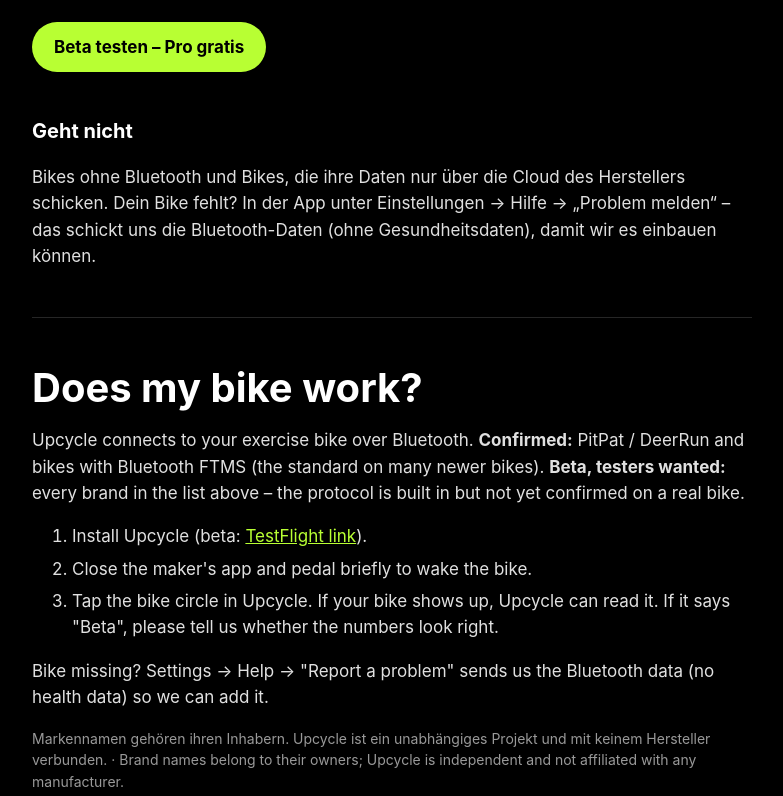
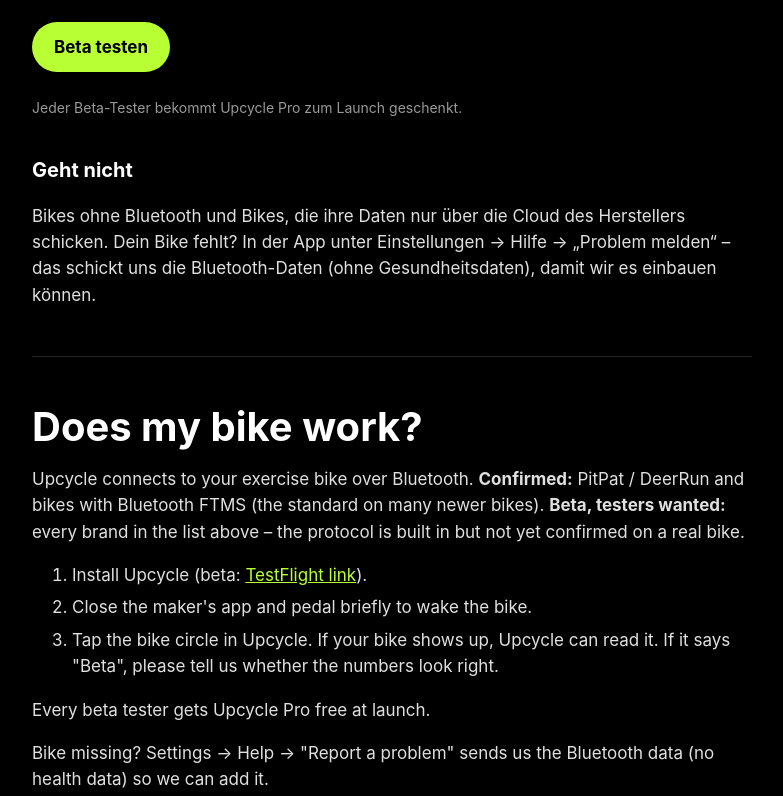
Before and after one commit to louiskl/upcycle-site, a plain HTML site: page bikes.html in a window 1280 px wide. Shown: the part 1338-2134 px from the top of the page, without its empty margins (248-1031 px from the left). Drawn offline with Linux system fonts and the light colour scheme.

Commit message:
Bike list: testers get Pro free at launch
Co-Authored-By: Claude Opus 5.5 <noreply@anthropic.com>

```diff
--- a/bikes.html
+++ b/bikes.html
@@ -72,7 +72,8 @@
   <div class="bike">Leistungsmesser (CPS)<small>Bluetooth-Powermeter</small></div>
   <div class="bike">Trittfrequenz-Sensor (CSC)<small>Watt werden geschätzt</small></div>
 </div>
-<p><a class="cta" href="https://testflight.apple.com/join/wsE828md">Beta testen – Pro gratis</a></p>
+<p><a class="cta" href="https://testflight.apple.com/join/wsE828md">Beta testen</a></p>
+<p class="meta">Jeder Beta-Tester bekommt Upcycle Pro zum Launch geschenkt.</p>
 
 <h2>Geht nicht</h2>
 <p>Bikes ohne Bluetooth und Bikes, die ihre Daten nur über die Cloud des Herstellers schicken. Dein Bike fehlt? In der App unter Einstellungen → Hilfe → „Problem melden“ – das schickt uns die Bluetooth-Daten (ohne Gesundheitsdaten), damit wir es einbauen können.</p>
@@ -86,6 +87,7 @@
   <li>Close the maker's app and pedal briefly to wake the bike.</li>
   <li>Tap the bike circle in Upcycle. If your bike shows up, Upcycle can read it. If it says "Beta", please tell us whether the numbers look right.</li>
 </ol>
+<p>Every beta tester gets Upcycle Pro free at launch.</p>
 <p>Bike missing? Settings → Help → "Report a problem" sends us the Bluetooth data (no health data) so we can add it.</p>
 
 <p class="meta">Markennamen gehören ihren Inhabern. Upcycle ist ein unabhängiges Projekt und mit keinem Hersteller verbunden. · Brand names belong to their owners; Upcycle is independent and not affiliated with any manufacturer.</p>
```
